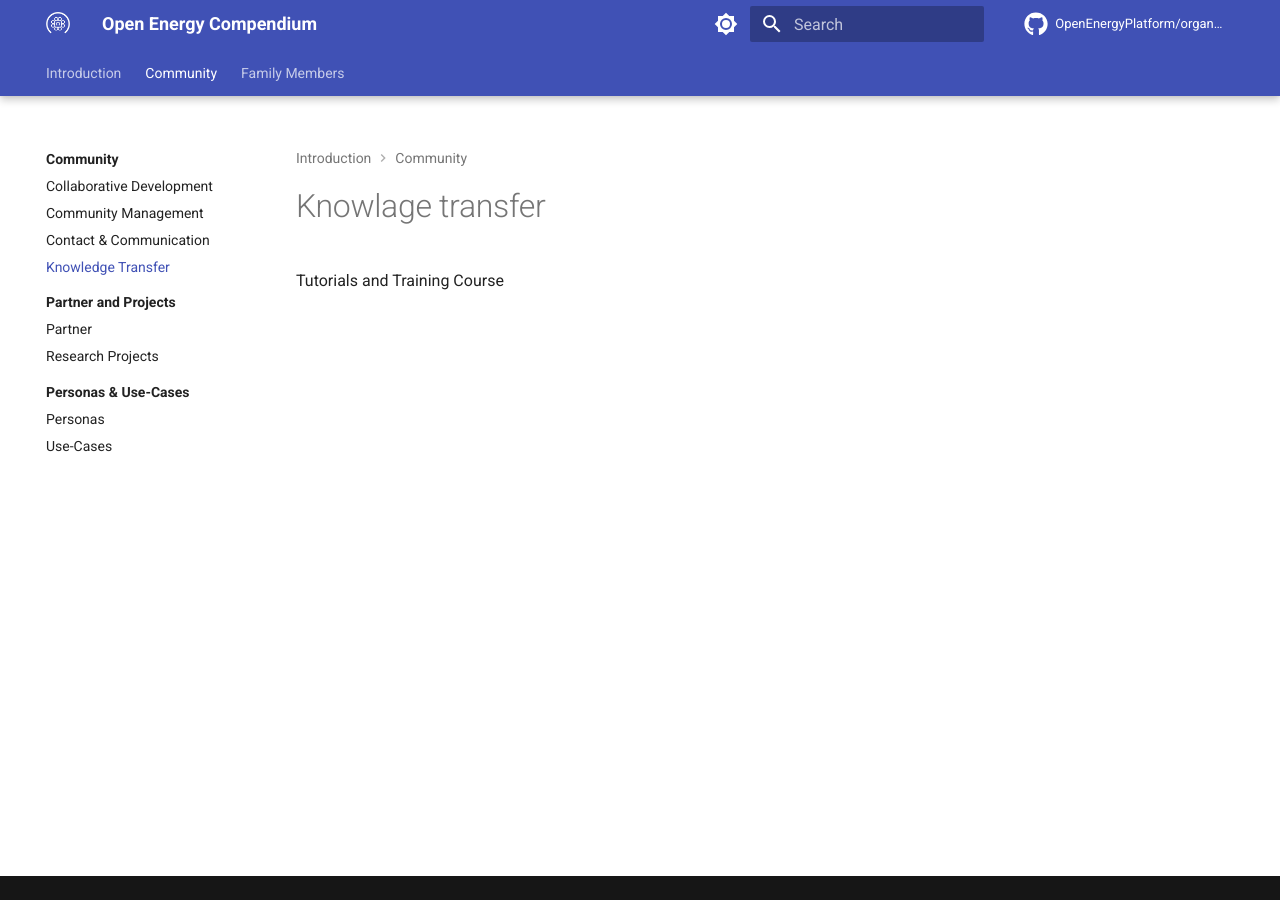
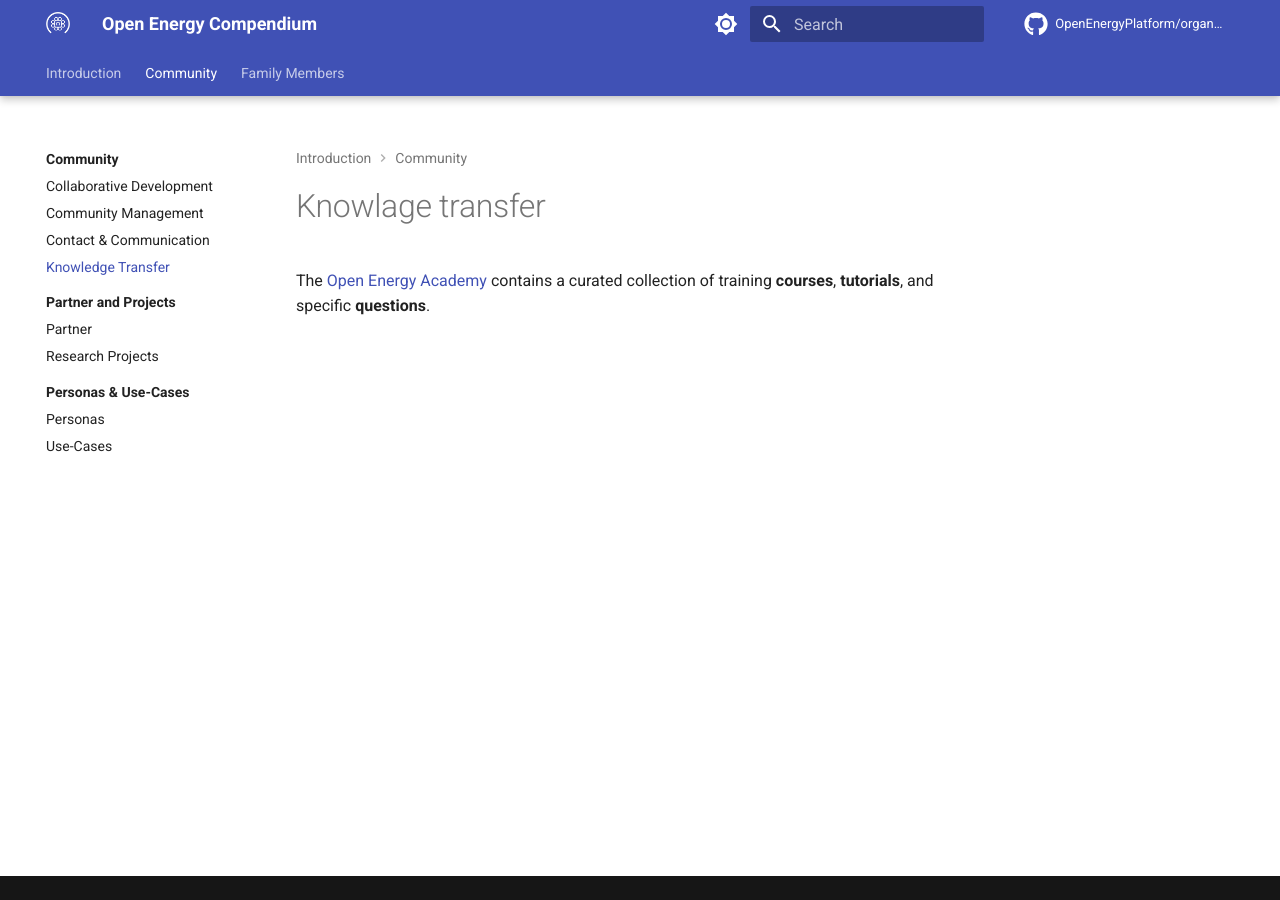
Before and after one commit to OpenEnergyPlatform/organisation, an MkDocs documentation site: the page built from compendium/family_community/knowledge_transfer.md, in a window 1280 px wide. Built offline with MkDocs 1.6.1 and Material for MkDocs 9.7.7, drawn with Linux system fonts in a browser that asks for light colours; comment, search, counter and statistics services are not loaded.

Commit message:
Include link to Academy #65

```diff
--- a/compendium/family_community/knowledge_transfer.md
+++ b/compendium/family_community/knowledge_transfer.md
@@ -1,3 +1,5 @@
 # Knowlage transfer
 
-Tutorials and Training Course
+The [Open Energy Academy](https://openenergyplatform.github.io/academy/)
+contains a curated collection of training **courses**, **tutorials**,
+and specific **questions**.
```
